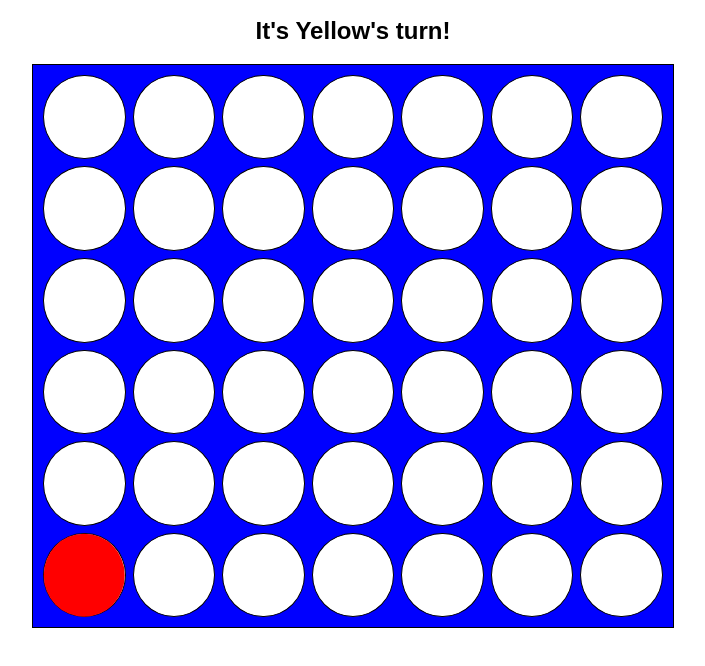
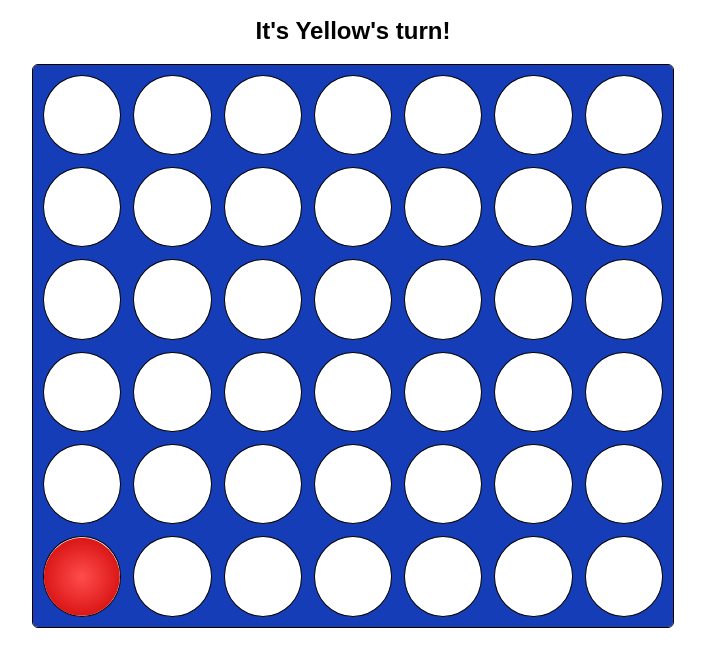
Before and after one commit to ShpetimV/ShpetimV.github.io, a plain HTML site: page index.html in a window 1280 px wide. Both pictures are taken after a click on the element 371 px from the left and 221 px from the top of the page. Shown: the part 104-770 px from the top of the page, without its empty margins (287-992 px from the left). Drawn offline with Linux system fonts and the light colour scheme.

Commit message:
chore: added color

```diff
--- a/style.css
+++ b/style.css
@@ -24,9 +24,10 @@ div {
     max-width: 100%; /* Ensures the board does not overflow */
     margin: auto;
     outline: 1px solid black;
-    background-color: blue;
+    background: #153db8;
     padding: 10px;
-    gap: 7px;
+    gap: 12px;
+    border-radius: 5px;
 }
 
 .board .field {
@@ -37,6 +38,11 @@ div {
     position: relative;
     border-radius: 50%;
     background-color: white;
+}
+
+.board .field:hover {
+    background-color: #e0e0e0; /* Light gray background to indicate hover */
+    cursor: pointer; /* Change cursor to pointer */
 }
 
 .board .field .piece {
@@ -50,9 +56,9 @@ div {
 }
 
 .board .field .yellow {
-    background-color: yellow;
+    background: radial-gradient(circle, #ffff66, #ffcc00);
 }
 
 .board .field .red {
-    background-color: red;
+    background: radial-gradient(circle, #ff4d4d, #cc0000);
 }
```
